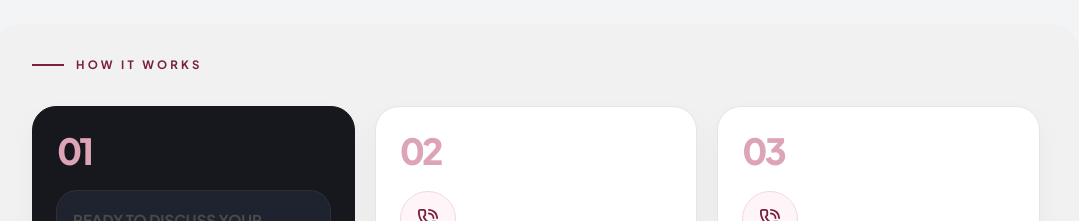
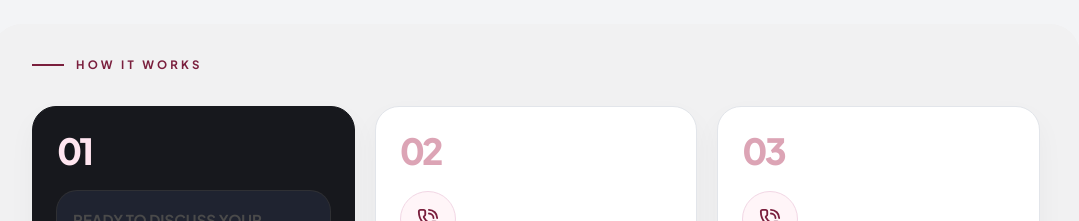
Before and after one commit to chanugiw/nadee-s-landing-page, a React (Vite) app: page /contact in a window 1280 px wide. Shown: the part 1200-1421 px from the top of the page, without its empty margins (104-1183 px from the left). Built offline with nearby package versions, Linux system fonts and the light colour scheme; a web font is replaced by a local one.

Commit message:
Update ContactPage styling for improved contrast and readability

```diff
--- a/src/pages/ContactPage.jsx
+++ b/src/pages/ContactPage.jsx
@@ -134,13 +134,13 @@ const ContactPage = () => {
                 step.dark ? 'border-[#17181d] bg-[#17181d] text-white' : 'border-[#e2e5ea] bg-white text-[#1a1d22]'
               }`}
             >
-              <div className={`mb-5 text-4xl font-black tracking-[-0.08em] max-[768px]:mb-4 max-[768px]:text-3xl ${step.dark ? 'text-[#dca4b5]' : 'text-[#dca4b5]'}`}>
+              <div className={`mb-5 text-4xl font-black tracking-[-0.08em] max-[768px]:mb-4 max-[768px]:text-3xl ${step.dark ? 'text-[#ffe5f0]' : 'text-[#dca4b5]'}`}>
                 {step.number}
               </div>
 
               {step.dark ? (
                 <div className="rounded-[20px] bg-[#1f2330] p-4 ring-1 ring-white/10 max-[768px]:p-3">
-                  <p className="text-[0.68rem] font-bold uppercase tracking-[0.18em] text-[#f4d5df]">Ready to discuss your challenge?</p>
+                  <p className="text-[0.68rem] font-bold uppercase tracking-[0.18em] text-[#fff2f7]">Ready to discuss your challenge?</p>
                   <div className="mt-6 flex items-center justify-between gap-3 max-[768px]:mt-4">
                     <span className="text-lg font-bold tracking-[-0.05em] text-white max-[768px]:text-base">Check Availability</span>
                     <span className="inline-flex h-9 w-9 items-center justify-center rounded-full bg-[#f4d5df] text-[#17181d] max-[768px]:h-8 max-[768px]:w-8">
@@ -158,7 +158,7 @@ const ContactPage = () => {
                 {step.title}
               </h3>
 
-              <p className={`mt-2 text-xs font-bold uppercase tracking-[0.18em] ${step.dark ? 'text-[#f4d5df]' : 'text-[#7A1F3D]'}`}>
+              <p className={`mt-2 text-xs font-bold uppercase tracking-[0.18em] ${step.dark ? 'text-[#fff1f6]' : 'text-[#7A1F3D]'}`}>
                 {step.label}
               </p>
 
@@ -206,7 +206,7 @@ const ContactPage = () => {
             <div className="rounded-[24px] bg-[#7A1F3D] p-6 text-white shadow-[0_20px_35px_rgba(122,31,61,0.2)] max-[768px]:p-4">
               <div className="mb-5 flex h-12 w-12 items-center justify-center rounded-full bg-white/10 text-2xl max-[768px]:mb-3 max-[768px]:h-10 max-[768px]:w-10 max-[768px]:text-xl">◎</div>
               <h3 className="text-3xl font-black tracking-[-0.06em] max-[768px]:text-[1.5rem]">Strategy Built Around Your Problem</h3>
-              <p className="mt-4 text-black max-[768px]:mt-2">
+              <p className="mt-4 text-white max-[768px]:mt-2" style={{ color: '#ffffff', opacity: 1 }}>
                 No one-size-fits-all packages. Each consultation starts with your specific challenge and ends with practical strategic direction.
               </p>
             </div>
```
